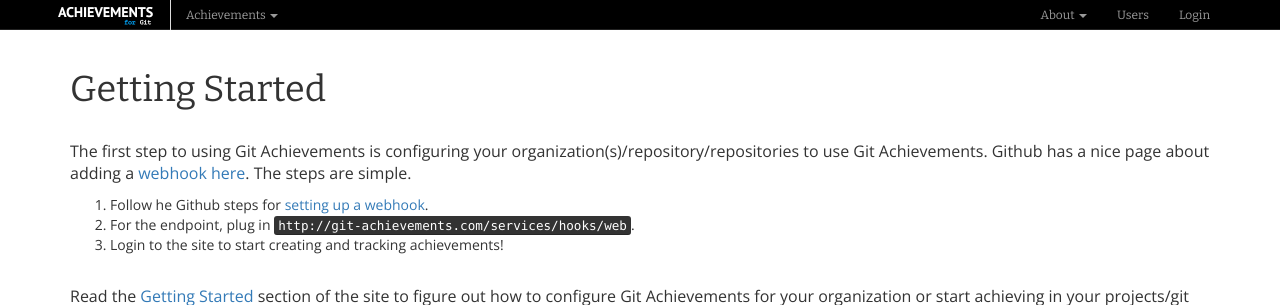
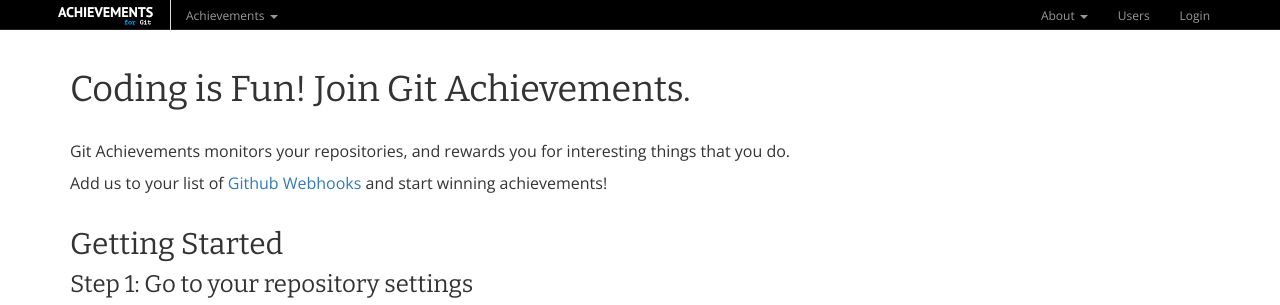
Before and after one commit to hkpeprah/git-achievements, a Django app: template app/achievement/templates/achievement/index.html in a window 1280 px wide. Shown: the top 305 px of the page. Run offline with Django 3.2, Linux system fonts and the light colour scheme; the template is opened without the code that fills it, so the values that code supplies are empty; style sheets or scripts are compiled from the project's sources; parts of the project's set-up code (start-up, migrations or seed data) failed here and were passed over; some libraries are stand-ins or nearby versions.

Commit message:
how do I static

```diff
--- a/app/achievement/static/achievement/css/achieve.scss
+++ b/app/achievement/static/achievement/css/achieve.scss
@@ -29,6 +29,7 @@
 
 h1, h2, h3 {
     margin-top: 10px;
+    margin-bottom: 10px;
 }
 
 h1, h2, h3, h4, h5 {
@@ -100,7 +101,7 @@
     min-height: 30px;
     border-color: $bgHighlight;
     background-color: $bgDefault;
-    font-family: "Bitter", serif;
+    font-family: "Open Sans", "Segoe UI", sans-serif;
     .navbar-brand {
         height: 30px;
         color: $colDefault;
--- a/app/achievement/templates/achievement/index.html
+++ b/app/achievement/templates/achievement/index.html
@@ -4,16 +4,34 @@
     <br/>
     <section id="getting-started">
         <div class="container text-left">
-            <h1>Getting Started</h1>
-            <p>The first step to using Git Achievements is configuring your organization(s)/repository/repositories to use Git Achievements.  Github has a nice page about adding a <a href="//developer.github.com/webhooks/creating/#setting-up-a-webhook">webhook here</a>.  The steps are simple.
-                <ol>
-                    <li>Follow he Github steps for <a href="//developer.github.com/webhooks/creating/#setting-up-a-webhook">setting up a webhook</a>.</li>
-                    <li>For the endpoint, plug in <kbd>http://git-achievements.com/services/hooks/web</kbd>.</li>
-                    <li>Login to the site to start creating and tracking achievements!</li>
-                </ol>
+            <h1>Coding is Fun! Join Git Achievements.</h1>
+            <p>Git Achievements monitors your repositories, and rewards you for
+                interesting things that you do.
             </p>
-            <br/>
-            <p>Read the <a href="{% url 'faq' %}">Getting Started</a> section of the site to figure out how to configure Git Achievements for your organization or start achieving in your projects/git experience.  If you have any issues or more detailed questions, visit the Github <a href="//github.com/git-achievements/git-achievements">project page</a>.
+            <p>
+                Add us to your list of <a href="//developer.github.com/webhooks/creating/#setting-up-a-webhook">Github Webhooks</a>
+                and start winning achievements!
+                <br/>
+                <br/>
+            </p>
+            <h2>Getting Started</h2>
+            <h3>Step 1: Go to your repository settings</h3>
+            <p><img class="centered" src="{% static 'img/9079.png' %}" alt="Tut"/></p>
+            <h3>Step 2: Enter the webhooks section</h3>
+            <p><img class="centered" src="{% static 'img/9080.png' %}" alt="Tut"/></p>
+            <h3>Step 3: Click "Add Webhook"</h3>
+            <p><img class="centered" src="{% static 'img/9081.png' %}" alt="Tut"/></p>
+            <h3>Step 4: Add <kbd>http://git-achievements.com/services/hooks/web</kbd> like this.</h3>
+            <p><img class="centered" src="{% static 'img/9082.png' %}" alt="Tut"/></p>
+            <h3>Step 5: Authorize your personal account</h3>
+            <p><a href="{% url 'login' %}">Authorize</a> to start tracking.</p>
+            <h3>Step 6: <kbd>enjoyment++;</kbd></h3>
+            <p>Code to win!
+                <br/>
+                To get more help, read the <a href="{% url 'faq' %}">Getting Started</a> section of the site to figure out
+                how to configure Git Achievements for your organization or start achieving in your projects/git experience.
+                If you have any issues or more detailed questions, visit the Github
+                <a href="//github.com/git-achievements/git-achievements">project page</a>.
             </p>
         </div>
     </section>
--- a/app/achievement/templates/achievement/users/profile-small.html
+++ b/app/achievement/templates/achievement/users/profile-small.html
@@ -3,7 +3,7 @@
         <span class="rank">{{ rank }}</span>
     {% endif %}
     <div class="details">
-        <img src="{{ user.attributes.avatar_url }}" alt="{{ user.username }}'s gravatar" />
+        <img src="{{ user.attributes.avatar_url|safe }}" alt="{{ user.username }}'s gravatar" />
     </div>
     <div class="details">
         <a href="{% url 'view_profile' username=user.username %}" class="name">{{ user.username }}</a>
--- a/app/achievement/views.py
+++ b/app/achievement/views.py
@@ -103,7 +103,7 @@
                 conditions.append(condition)
 
             if len(conditions) == 0:
-                raise ValidationError("Atleast one condition must be added for the achievement.")
+                raise ValidationError("At least one condition must be added for the achievement.")
 
         except (ObjectDoesNotExist, ValidationError) as e:
             if isinstance(e, ValidationError):
```
Also changed, not shown: README.md.
